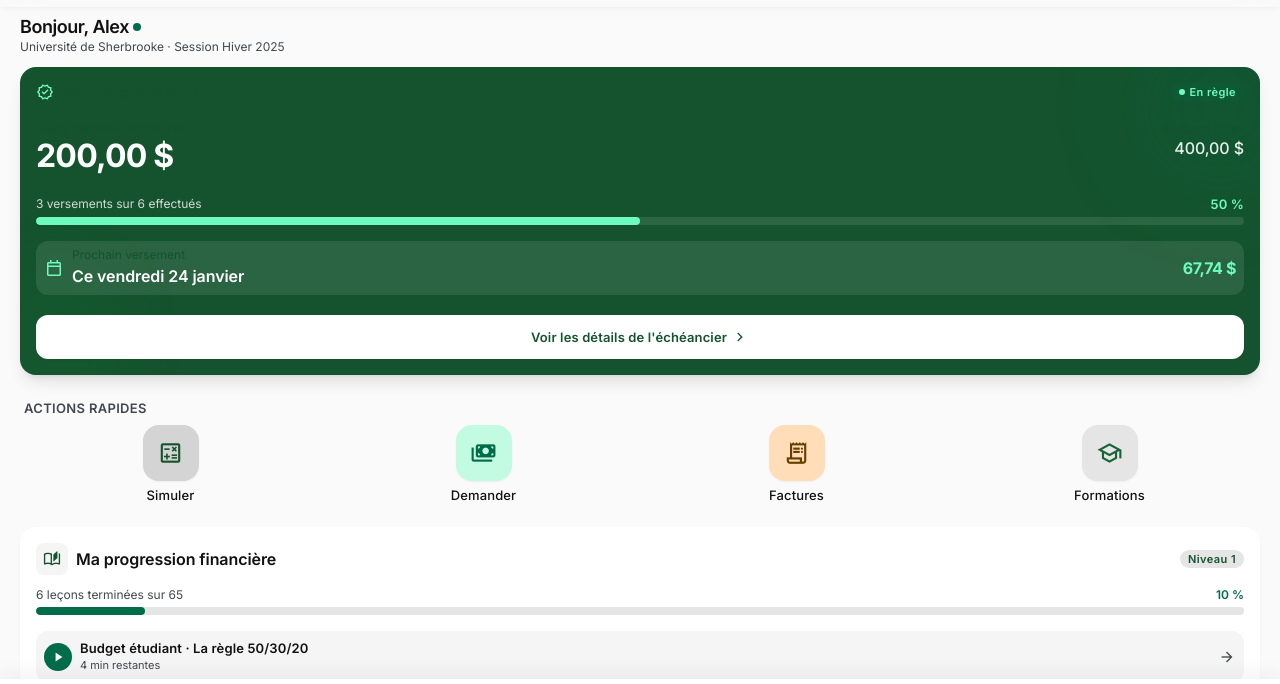
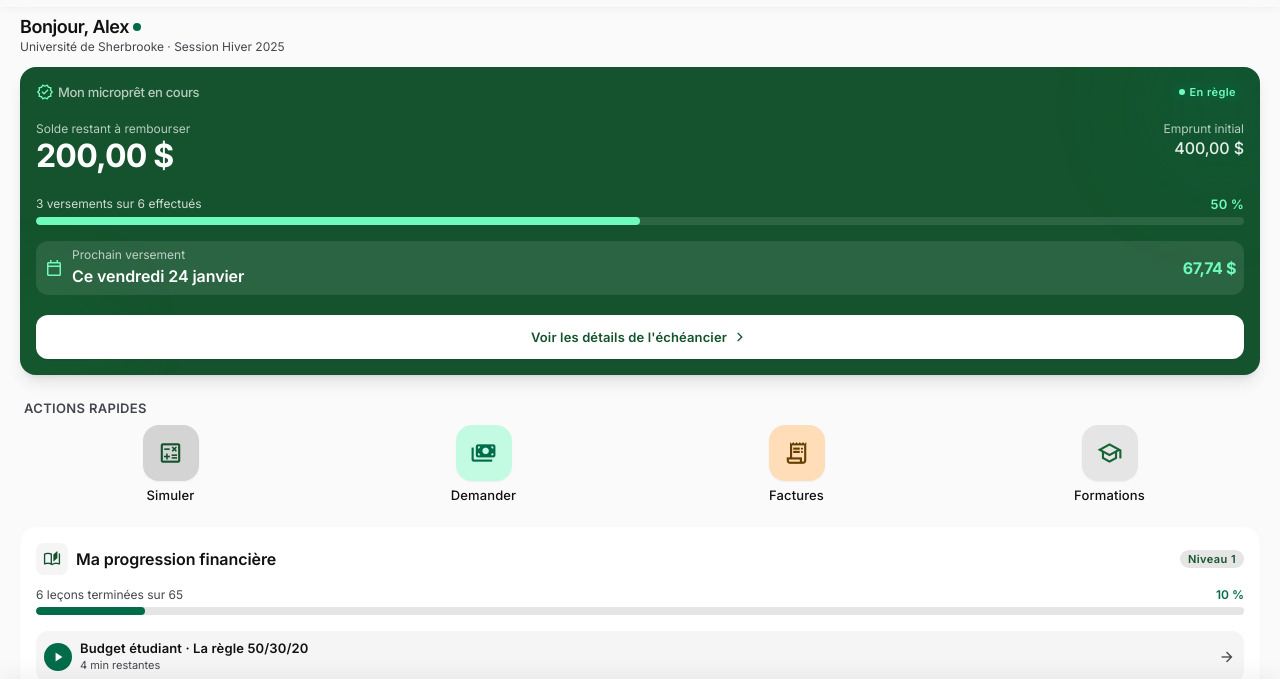
Before and after one commit to latsoukb/microCampus, a plain HTML site: page index.html in a window 1280 px wide. Shown: the part 57-741 px from the top of the page. Drawn offline with nearby package versions, Linux system fonts and the light colour scheme.

Commit message:
Libellés invisibles sur cartes vertes : blanc 70 % au lieu de vert foncé

```diff
--- a/index.html
+++ b/index.html
@@ -65,7 +65,7 @@ html.dark header{box-shadow:0 1px 8px rgba(0,0,0,.6)!important}
 <div class="flex items-center justify-between gap-space-xs">
 <div class="flex items-center gap-space-2xs">
 <span class="material-symbols-outlined text-[18px] text-secondary-fixed">verified</span>
-<span class="font-label-md text-label-md text-on-primary-container tracking-tight">Mon microprêt en cours</span>
+<span class="font-label-md text-label-md text-on-primary/70 tracking-tight">Mon microprêt en cours</span>
 </div>
 <span class="inline-flex items-center gap-1 px-2 py-0.5 rounded-full bg-secondary/20 text-secondary-fixed font-label-sm text-label-sm">
 <span class="w-1.5 h-1.5 rounded-full bg-secondary-fixed"></span>
@@ -75,11 +75,11 @@ html.dark header{box-shadow:0 1px 8px rgba(0,0,0,.6)!important}
 <!-- Loan Financial Metrics (Strict Quebec standard: thin space + comma) -->
 <div class="flex items-baseline justify-between pt-space-2xs">
 <div class="flex flex-col">
-<span class="font-body-sm text-body-sm text-on-primary-container">Solde restant à rembourser</span>
+<span class="font-body-sm text-body-sm text-on-primary/70">Solde restant à rembourser</span>
 <span class="font-amount-display text-amount-display font-bold tracking-tight text-on-primary">200,00 $</span>
 </div>
 <div class="flex flex-col items-end">
-<span class="font-body-sm text-body-sm text-on-primary-container">Emprunt initial</span>
+<span class="font-body-sm text-body-sm text-on-primary/70">Emprunt initial</span>
 <span class="font-title-md text-title-md text-on-primary/90 font-medium">400,00 $</span>
 </div>
 </div>
@@ -98,7 +98,7 @@ html.dark header{box-shadow:0 1px 8px rgba(0,0,0,.6)!important}
 <div class="flex items-center gap-space-xs">
 <span class="material-symbols-outlined text-[20px] text-secondary-fixed">calendar_today</span>
 <div class="flex flex-col">
-<span class="font-body-sm text-body-sm text-on-primary-container leading-none">Prochain versement</span>
+<span class="font-body-sm text-body-sm text-on-primary/70 leading-none">Prochain versement</span>
 <span class="font-title-md text-title-md text-on-primary font-semibold mt-1">Ce vendredi 24 janvier</span>
 </div>
 </div>
```
Also changed, not shown: finances.html (+3 -3 lines), offres.html (+1 -1 lines).
